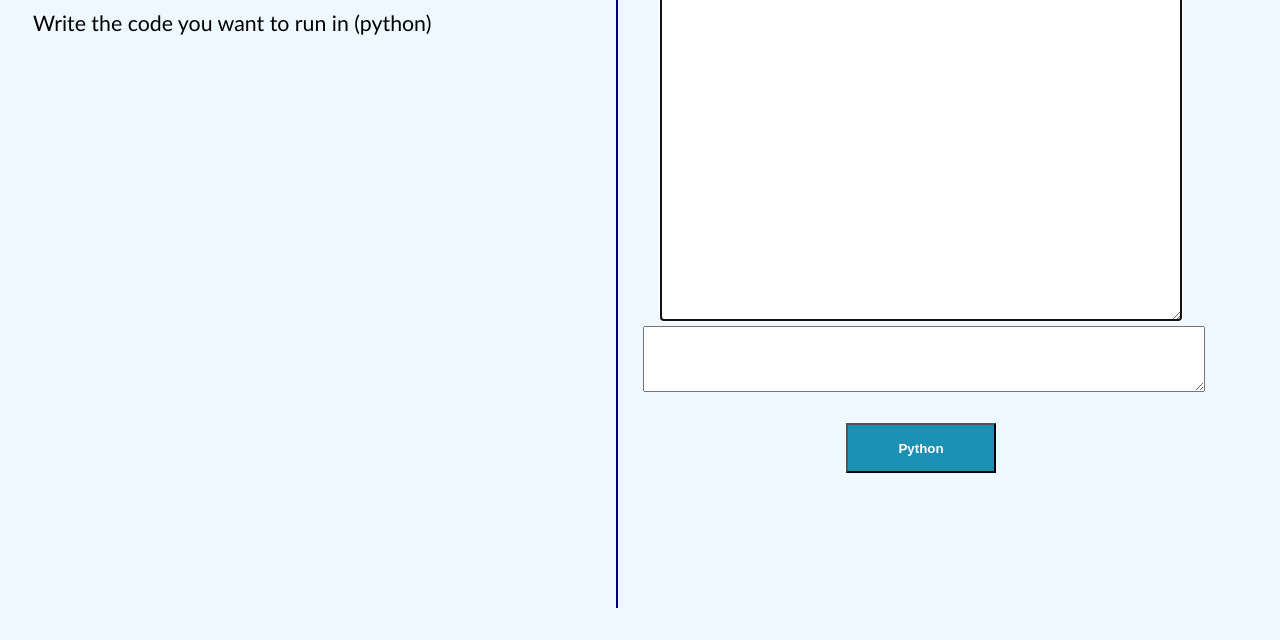
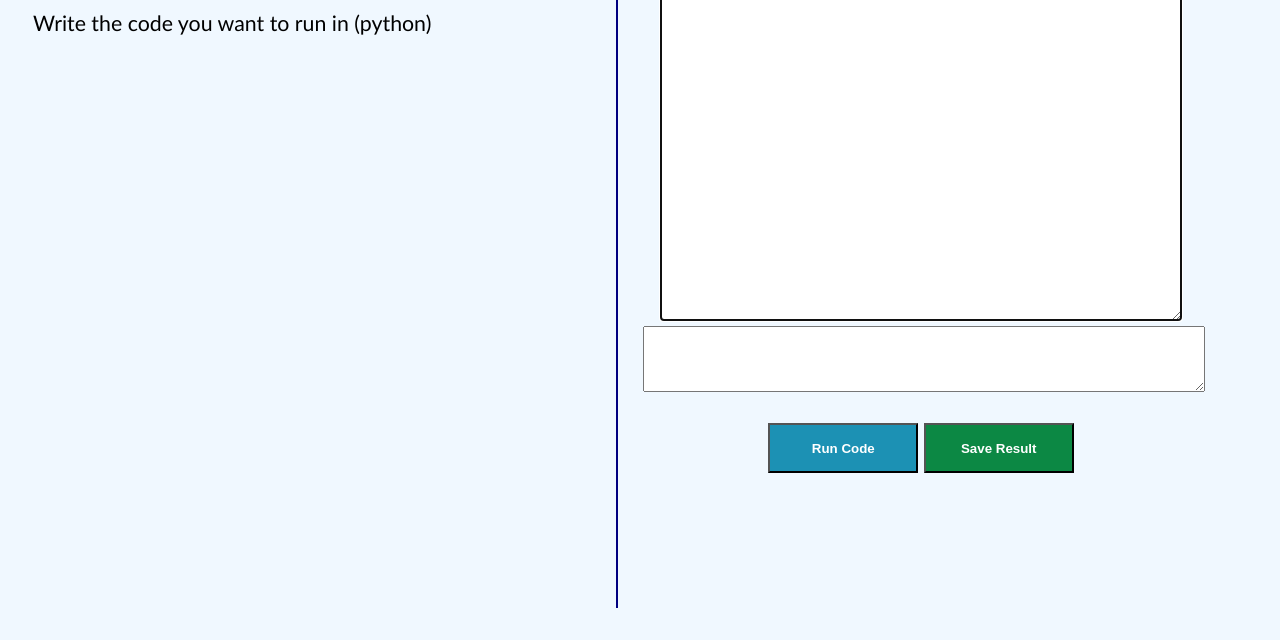
Before and after one commit to Simisoluwa/compiler, a website: page index.html in a window 1280 px wide. Shown: the part 160-800 px from the top of the page. Drawn offline with Linux system fonts and the light colour scheme.

Commit message:
Thisis the updated file containing the save file function

```diff
--- a/index.html
+++ b/index.html
@@ -82,7 +82,7 @@
       </div>
       <div class="code-area">
         <textarea rows="20" class="input" id="code" autofocus>
-print("Hello World")
+print("Hello world")
         </textarea>
         <textarea id="output" style="width: 100%; height: 60px;"></textarea>
         <br /><br />
@@ -90,14 +90,28 @@ print("Hello World")
           onclick="runPython(this)"
           style="background-color: rgb(28, 145, 180);"
         >
-          Python
+          Run Code
         </button>
-        <br /><br />
-        <span id="results"></span>
+        <button
+          onclick="saveFile(this)"
+          style="background-color: rgb(12, 136, 68);"
+        >
+          Save Result
+        </button>
       </div>
     </div>
 
     <script type="text/javascript">
+      // document.getElementById("code").onkeyup = function(e) {
+      //   var evt = e ? e : event;
+      //   if ((evt.keyCode && evt.keyCode != 13) || evt.which != 13) return;
+      //   var elm = evt.target ? evt.target : evt.srcElement;
+      //   var lines = elm.value.split("\n");
+      //   for (var i = 0; i < lines.length; i++)
+      //     lines[i] = lines[i].replace(/(\d+\.\s|^)/, ">> ");
+      //   elm.value = lines.join("\n");
+      // };
+
       var control = document.getElementById("myFile");
       control.addEventListener(
         "change",
@@ -118,6 +132,29 @@ print("Hello World")
         false
       );
 
+      function saveFile() {
+        var code = document.getElementById("code");
+        var output = document.getElementById("output");
+
+        let data = "Code: " + code.value + " \r\n " + "Result: " + output.value;
+
+        const textToBLOB = new Blob([data], { type: "text/plain" });
+        const sFileName = "code.txt"; // The file to save the data.
+
+        let newLink = document.createElement("a");
+        newLink.download = sFileName;
+
+        if (window.webkitURL != null) {
+          newLink.href = window.webkitURL.createObjectURL(textToBLOB);
+        } else {
+          newLink.href = window.URL.createObjectURL(textToBLOB);
+          newLink.style.display = "none";
+          document.body.appendChild(newLink);
+        }
+
+        newLink.click();
+      }
+
       function outf(text) {
         var mypre = document.getElementById("output");
         mypre.innerHTML = mypre.innerHTML + text;
@@ -132,13 +169,15 @@ print("Hello World")
       }
       function runPython(btn) {
         var prog = document.getElementById("code").value;
+        var newProg = prog.split(">> ").join("");
         var output = document.getElementById("output");
         output.innerHTML = "";
         Sk.configure({ output: outf, read: builtinRead });
         try {
-          Sk.importMainWithBody("<stdin>", false, prog);
+          Sk.importMainWithBody("<stdin>", false, newProg);
         } catch (e) {
-          alert(e);
+          var mypre = document.getElementById("output");
+          mypre.innerHTML = mypre.innerHTML + e;
         }
       }
     </script>
```
